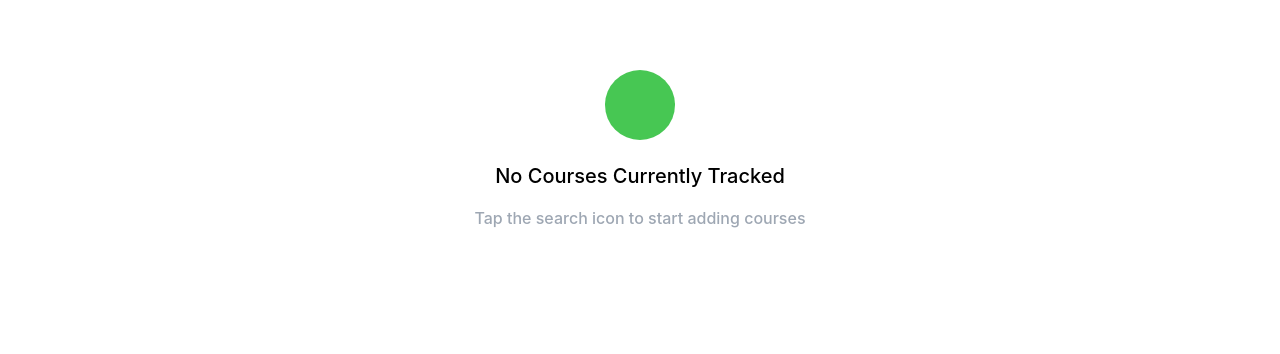
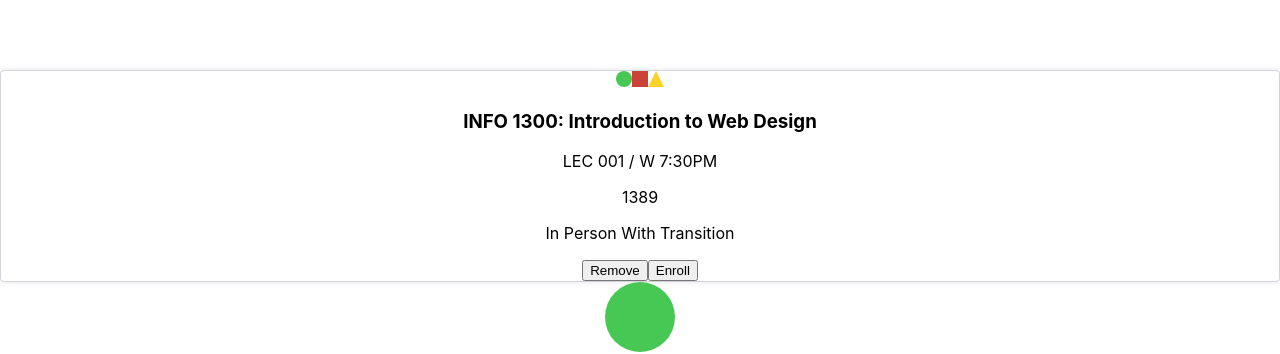
Before and after one commit to cuappdev/coursegrab-web, a React (Create React App) app: page / in a window 1280 px wide. Shown: the part 152-506 px from the top of the page. Built offline with nearby package versions, Linux system fonts and the light colour scheme; no server answers.

Commit message:
Add preliminary elements

```diff
--- /dev/null
+++ b/src/components/TrackedCourses/TrackedCourseCard.css
@@ -0,0 +1,7 @@
+.tracked-course-card {
+  background: #FFFFFF;
+  border: 1px solid #D1D5DA;
+  box-sizing: border-box;
+  box-shadow: 0px 0px 6px rgba(0, 0, 0, 0.1);
+  border-radius: 4px;
+}
--- /dev/null
+++ b/src/components/TrackedCourses/TrackedCourseCard.tsx
@@ -0,0 +1,43 @@
+import React from 'react'
+
+import './TrackedCourseCard.css'
+
+class TrackedCourseCard extends React.Component {
+
+  openIcon = (
+    <svg height="16" width="16">
+      <circle cx="8" cy="8" r="8" fill="#47C753" />
+    </svg>
+  )
+
+  closedIcon = (
+    <svg height="16" width="16">
+      <rect width="16" height="16" fill="#CA4238" />
+    </svg>
+  )
+
+  waitlistedIcon = (
+    <svg height="16" width="16">
+      <polygon points="0,16 8,0 16,16" fill="#FFD027" />
+    </svg>
+  )
+
+  render() {
+    return (
+      <div className="tracked-course-card">
+        {this.openIcon}
+        {this.closedIcon}
+        {this.waitlistedIcon}
+        <h3>INFO 1300: Introduction to Web Design</h3>
+        <p>LEC 001 / W 7:30PM</p>
+        <p>1389</p>
+        <p>In Person With Transition</p>
+        <button>Remove</button>
+        <button>Enroll</button>
+      </div>
+    )
+  }
+}
+
+
+export default TrackedCourseCard
--- a/src/components/TrackedCourses/TrackedCoursesView.tsx
+++ b/src/components/TrackedCourses/TrackedCoursesView.tsx
@@ -1,11 +1,14 @@
 import React from 'react'
 
 import './TrackedCoursesView.css'
+
+import TrackedCourseCard from './TrackedCourseCard'
 
 class TrackedCoursesView extends React.Component {
   render() {
     return (
       <div className="tracked-courses-view">
+        <TrackedCourseCard />
         <svg height="70" width="70">
           <circle cx="35" cy="35" r="35" fill="#47C753" />
         </svg>
```
